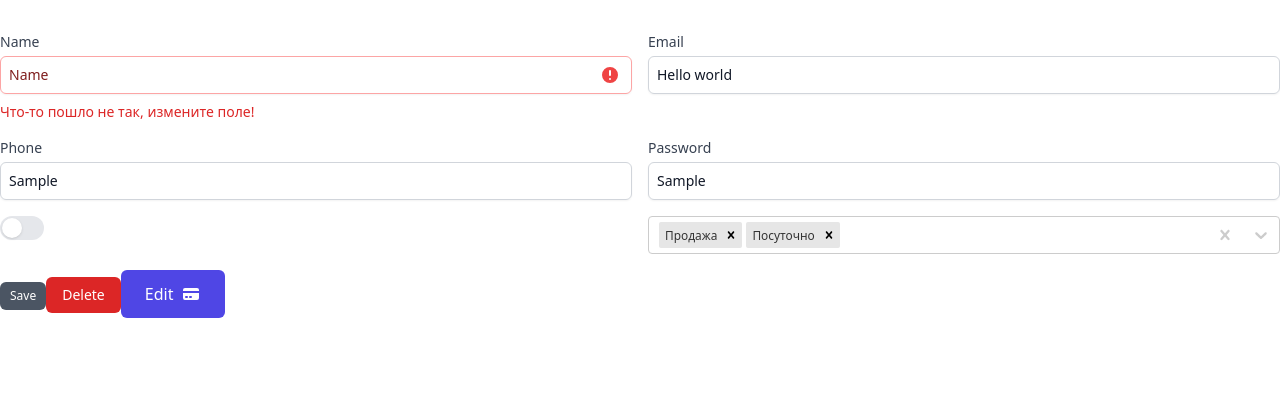
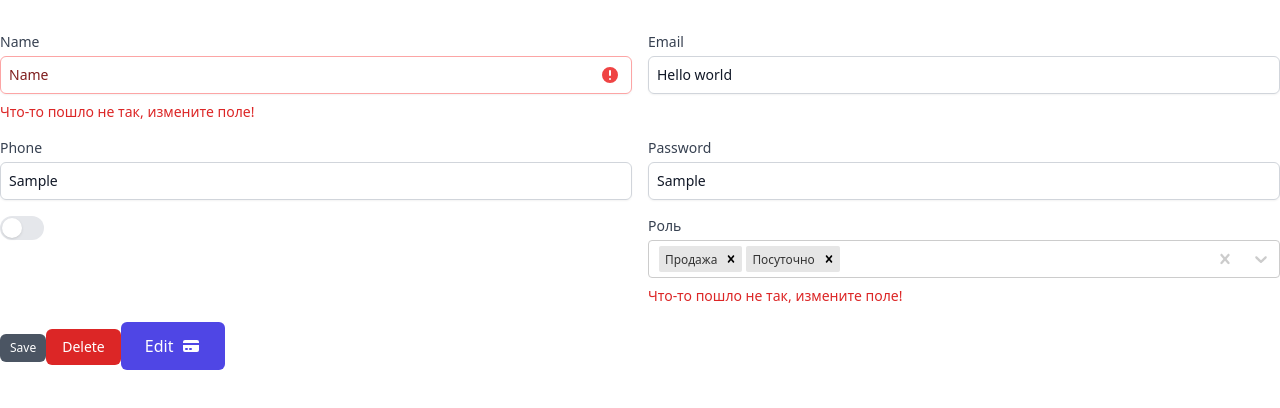
Before and after one commit to iyatx/tailwind-ui, a React (Create React App) app: page / in a window 1280 px wide. Both pictures are taken after typing "Sample", "Sample", "Sample" into the empty fields and a click on the button "Save". Shown: the top 408 px of the page. Built offline with nearby package versions, Linux system fonts and the light colour scheme.

Commit message:
feat: errors for select

```diff
--- a/src/app/index.tsx
+++ b/src/app/index.tsx
@@ -12,12 +12,14 @@ export const App = () => {
     handleSubmit,
     setError,
     control,
+    clearErrors,
     formState: { errors },
   } = useForm();
 
   const submit = (data: any) => {
     console.log(data);
     setError('name', { message: 'Что-то пошло не так, измените поле!' });
+    setError('role', { message: 'Что-то пошло не так, измените поле!' });
   };
 
   const options = [
@@ -65,12 +67,15 @@ export const App = () => {
               <div className='col-span-6'>
                 <UISelect
                   options={options}
-                  name='Something'
+                  name='role'
                   control={control}
+                  clearErrors={clearErrors}
                   selectOptions={{
                     isMulti: true,
                   }}
                   defaultOptionValue={[1, 2]}
+                  label='Роль'
+                  errorMessage={errors?.role && errors.role.message}
                 />
               </div>
               <div className='col-span-6'>
--- a/src/shared/ui/ui-select/index.module.css
+++ b/src/shared/ui/ui-select/index.module.css
@@ -5,3 +5,7 @@
 .field {
     @apply text-sm;
 }
+
+.error {
+    @apply mt-2 text-sm text-red-600;
+}
--- a/src/shared/ui/ui-select/index.tsx
+++ b/src/shared/ui/ui-select/index.tsx
@@ -1,7 +1,8 @@
 import React from 'react';
-import { Control, Controller } from 'react-hook-form';
+import classNames from 'classnames';
 import Select, { Props } from 'react-select';
-import classNames from 'classnames';
+import { Control, Controller, UseFormClearErrors } from 'react-hook-form';
+
 import styles from './index.module.css';
 
 type ISelect = {
@@ -14,10 +15,12 @@ type UISelectProps = {
   options: ISelect[];
   name: string;
   control: Control;
+  clearErrors: UseFormClearErrors<any>;
   placeholder?: string;
   defaultOptionValue?: any;
   selectOptions?: Props<any>;
   label?: string;
+  errorMessage?: string;
 };
 
 export const UISelect: React.FC<UISelectProps> = ({
@@ -28,6 +31,8 @@ export const UISelect: React.FC<UISelectProps> = ({
   selectOptions,
   label,
   placeholder = 'Выбрать...',
+  errorMessage,
+  clearErrors,
 }) => {
   const defaultValue = () => {
     if (selectOptions?.isMulti === true) {
@@ -64,7 +69,7 @@ export const UISelect: React.FC<UISelectProps> = ({
   };
 
   return (
-    <>
+    <div>
       <label htmlFor={label} className={styles.label}>
         {label}
       </label>
@@ -73,14 +78,15 @@ export const UISelect: React.FC<UISelectProps> = ({
           name={name}
           control={control}
           defaultValue={defaultValueController()}
-          render={({ field: { onChange } }) => (
+          render={({ field: { onChange }, fieldState: { error }, formState: {} }) => (
             <Select
               id={label}
               defaultValue={defaultValue()}
               options={options}
-              onChange={(val) =>
-                onChange(selectOptions?.isMulti ? val.map((c: ISelect) => c.id) : val.id)
-              }
+              onChange={(val) => {
+                onChange(selectOptions?.isMulti ? val.map((c: ISelect) => c.id) : val.id);
+                clearErrors(name);
+              }}
               getOptionLabel={(option) => option.title || option.title_ru || option.title_uz}
               getOptionValue={(option) => option.id}
               styles={styles}
@@ -94,6 +100,7 @@ export const UISelect: React.FC<UISelectProps> = ({
           )}
         />
       </div>
-    </>
+      {errorMessage && <p className={styles.error}>{errorMessage}</p>}
+    </div>
   );
 };
```
